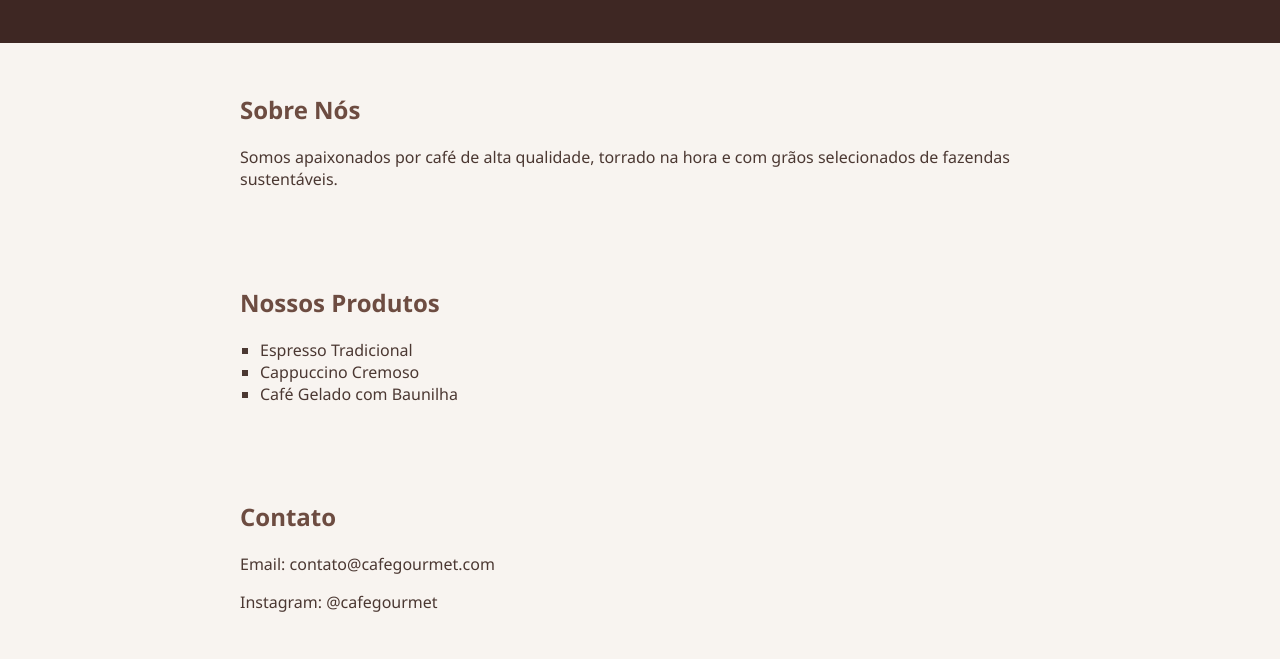
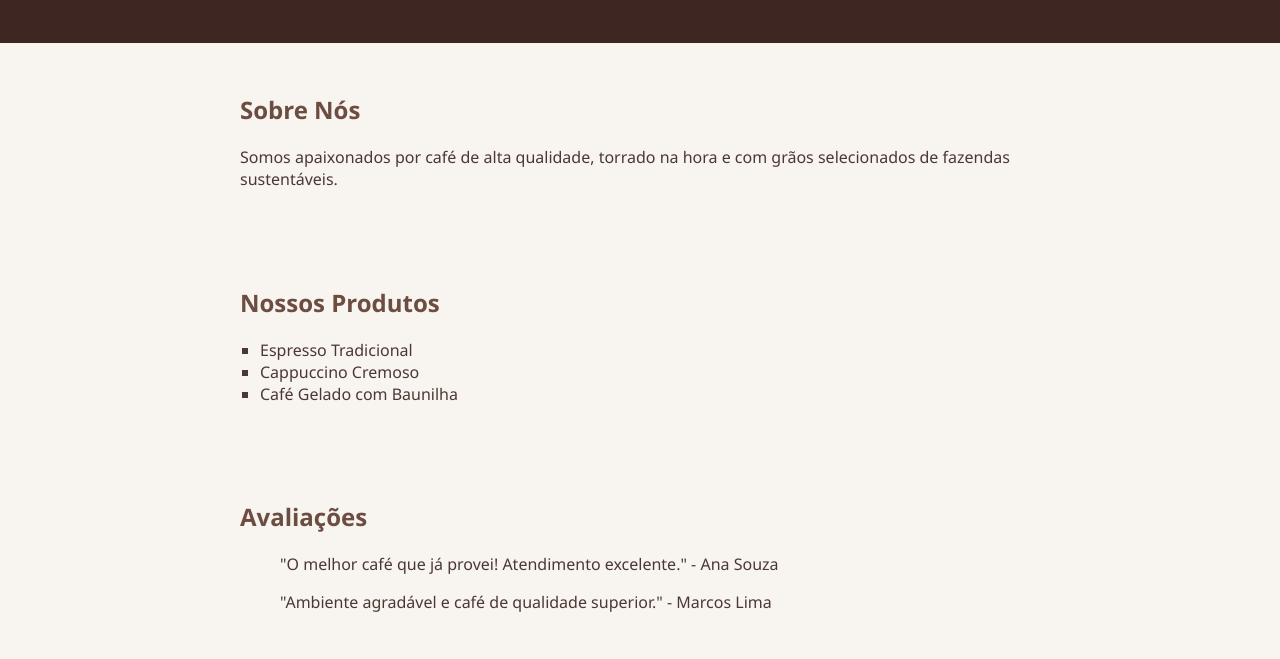
Before and after one commit to Emanoel7S/ativ_git2, a plain HTML site: page index.html in a window 1280 px wide. Shown: the part 141-800 px from the top of the page. Drawn offline with Linux system fonts and the light colour scheme.

Commit message:
feat: section

```diff
--- a/index.html
+++ b/index.html
@@ -23,6 +23,11 @@ hora e com grãos selecionados de fazendas sustentáveis.</p>
  <li>Café Gelado com Baunilha</li>
  </ul>
  </section>
+  <section id="avaliacoes">
+ <h2>Avaliações</h2>
+ <blockquote>"O melhor café que já provei! Atendimento excelente." - Ana Souza</blockquote>
+ <blockquote>"Ambiente agradável e café de qualidade superior." - Marcos Lima</blockquote>
+ </section>
  <section id="contato">
  <h2>Contato</h2>
  <p>Email: contato@cafegourmet.com</p>
```
